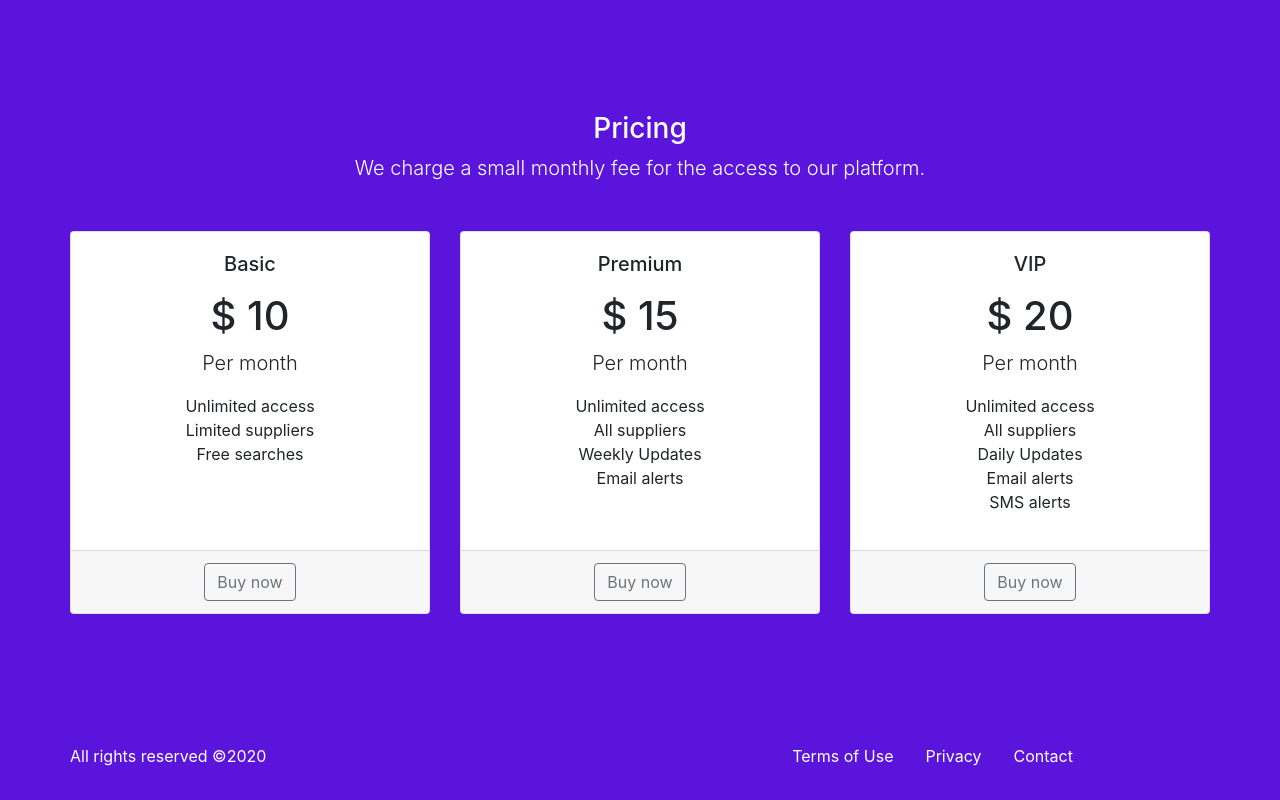
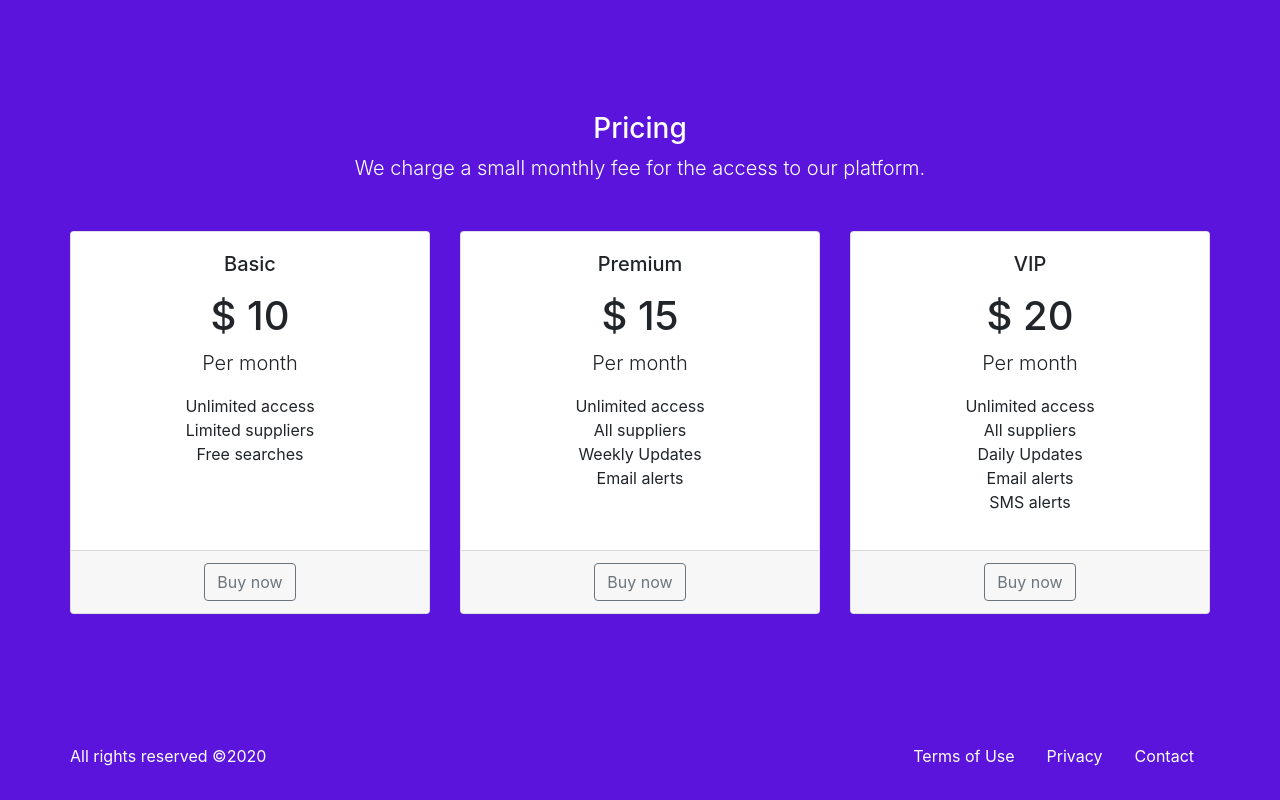
Before and after one commit to irf24/SupplierData, a plain HTML site: page index.html in a window 1280 px wide. Shown: the part 2301-3101 px from the top of the page. Drawn offline with nearby package versions, Linux system fonts and the light colour scheme.

Commit message:
Update index.html

```diff
--- a/index.html
+++ b/index.html
@@ -224,7 +224,7 @@
             <div class="row justify-content-between align-items-center">
                 <div class="col-md-6" id="copyright">All rights reserved &copy;<span id="year"></span> </div>
                 <div class="col-md-6">
-                    <ul class="nav justify-content-center">
+                    <ul class="nav justify-content-end">
                         <li class="nav-item">
                           <a class="nav-link active" href="#">Terms of Use</a>
                         </li>
```
